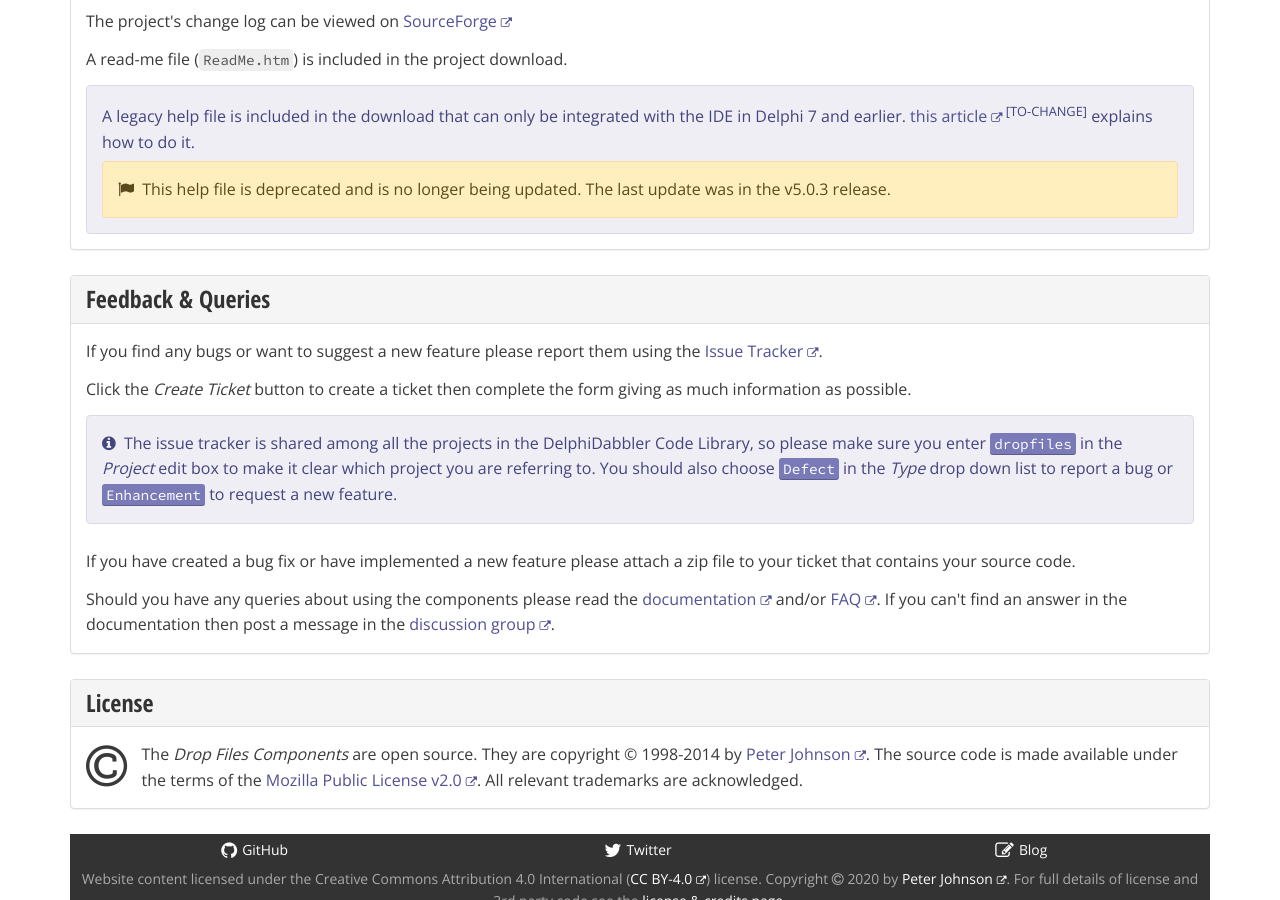
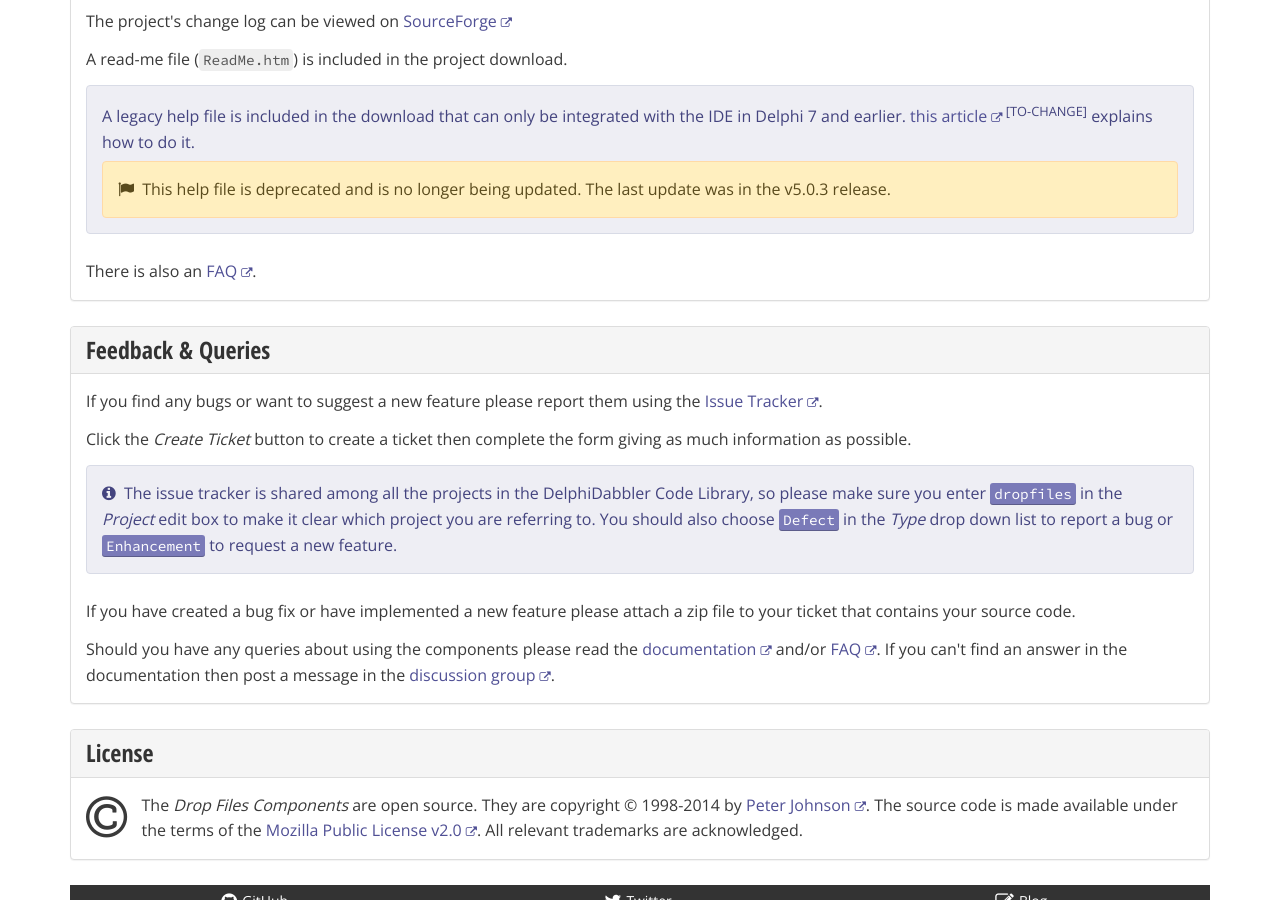
Before and after one commit to delphidabbler/delphidabbler.github.io, a Jekyll site: the page built from _software/dropfiles.html, in a window 1280 px wide and 900 px high, scrolled down 2845 px. Built offline with Jekyll 4.4.1, drawn with Linux system fonts in a browser that asks for light colours; nearby versions of some CDN libraries.

Commit message:
Add FAQ links to documentation sections

```diff
--- a/_software/dropfiles.html
+++ b/_software/dropfiles.html
@@ -263,6 +263,9 @@ mothballed: false
         This help file is deprecated and is no longer being updated. The last update was in the v5.0.3 release.
       </p>
     </div>
+    <p>
+      There is also an <a href="http://wiki.delphidabbler.com/index.php/FAQs/DropFilesComponents">FAQ</a>.
+    </p>
   </div>
 </section>
 
--- a/_software/wdwstate.html
+++ b/_software/wdwstate.html
@@ -245,6 +245,9 @@ mothballed: false
         This help file is deprecated and is no longer being updated. The last update was in the v5.4.1 release.
       </p>
     </div>
+    <p>
+      There is also an <a href="http://wiki.delphidabbler.com/index.php/FAQs/WindowStateComponents">FAQ</a>.
+    </p>
   </div>
 </section>
 
```
